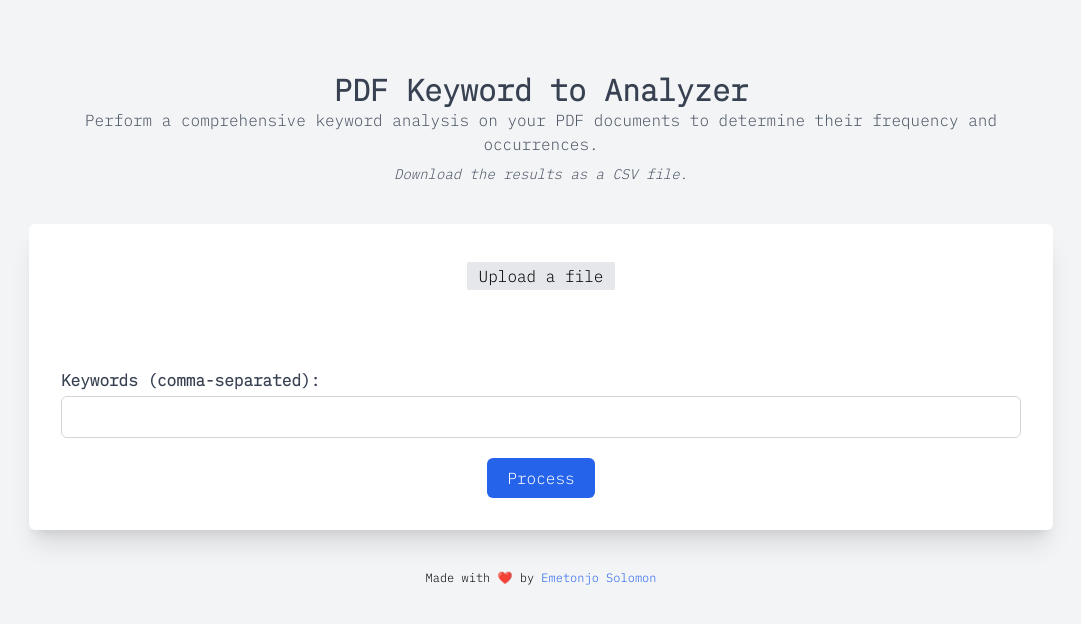
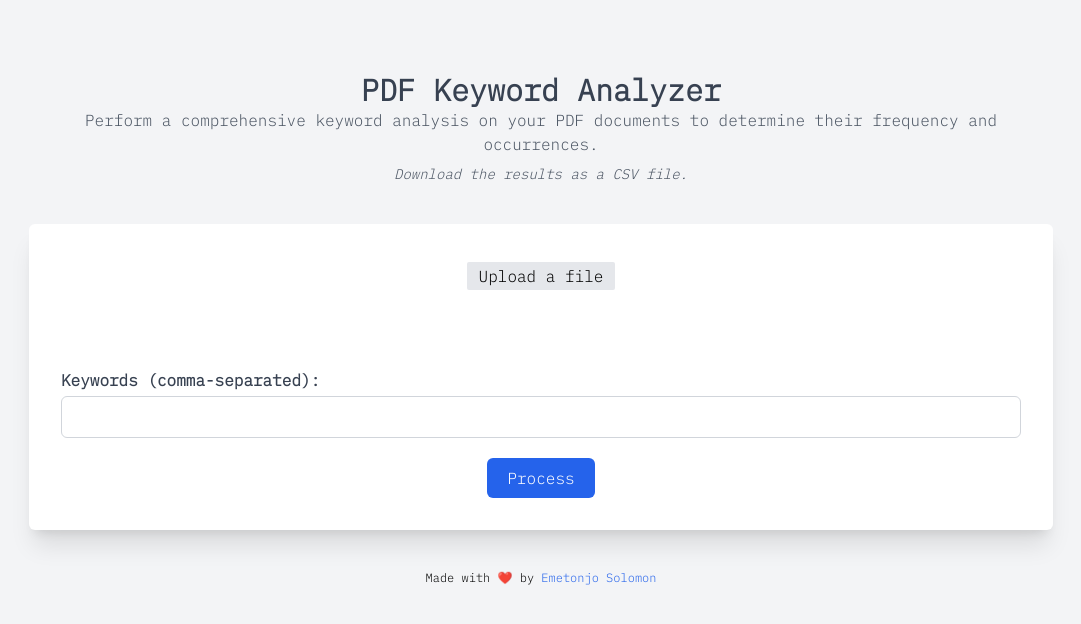
Before and after one commit to realrufans/pdf-keyword-counter-fontend, a Next.js app: page / in a window 1280 px wide. Shown: the top 624 px of the page, without its empty margins (99-1180 px from the left). Built offline with nearby package versions, Linux system fonts and the light colour scheme.

Commit message:
typo fix

```diff
--- a/pages/index.js
+++ b/pages/index.js
@@ -99,7 +99,7 @@ export default function Home() {
       <main className="container mx-auto max-w-screen-lg  border-red-100   ">
         <div className="my-10 text-center">
           <h1 className="text-3xl font-semibold text-gray-700 ">
-            PDF Keyword to Analyzer
+            PDF Keyword Analyzer
           </h1>
           <p className="text-base text-gray-600">
             Perform a comprehensive keyword analysis on your PDF documents to
```
